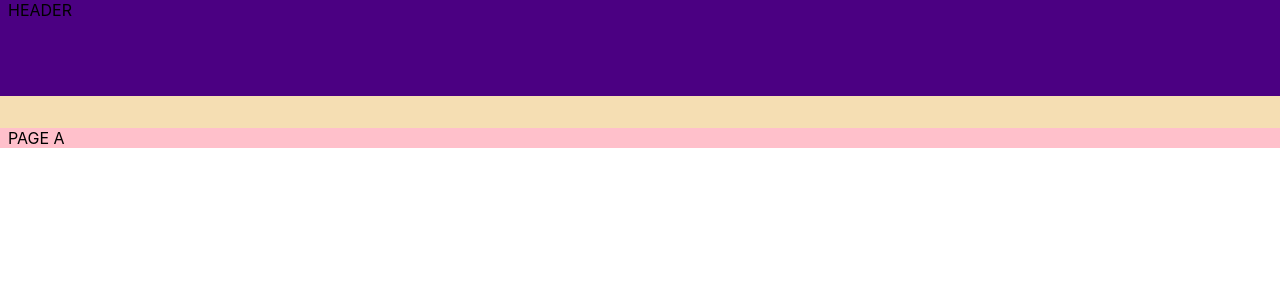
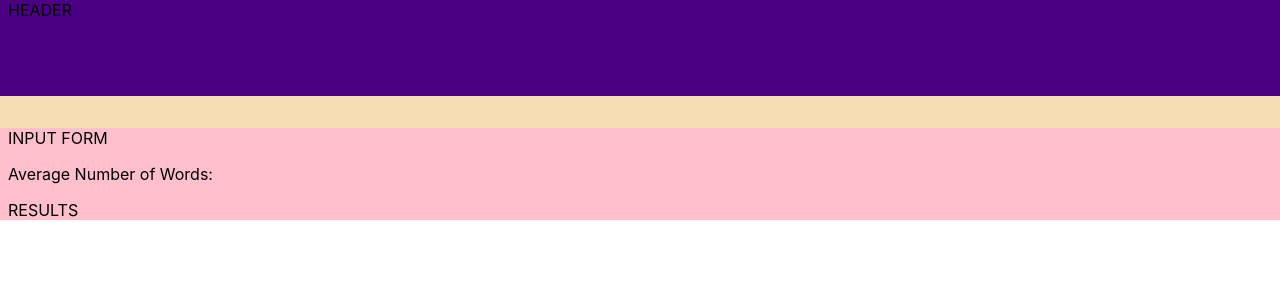
Before and after one commit to brodartec/NextJSDemoApp, a Next.js app: page /PageA in a window 1280 px wide. Shown: the top 300 px of the page. Built offline with nearby package versions, Linux system fonts and the light colour scheme.

Commit message:
Add skeleton for PageA

```diff
--- /dev/null
+++ b/components/wordAverager/WordAverager.tsx
@@ -0,0 +1,11 @@
+const WordAverager = () => {
+  return (
+    <>
+      <form>INPUT FORM</form>
+      <p>Average Number of Words: </p>
+      <div>RESULTS</div>
+    </>
+  )
+};
+
+export default WordAverager;
--- /dev/null
+++ b/components/wordAverager/index.ts
@@ -0,0 +1 @@
+export { default as WordAverager } from "./WordAverager";
--- a/pages/PageA.tsx
+++ b/pages/PageA.tsx
@@ -1,6 +1,7 @@
 import type { NextPage } from "next";
+import { WordAverager } from "../components/wordAverager";
 const PageA: NextPage = () => {
-  return <div>PAGE A</div>;
+  return <WordAverager />;
 };
 
 export default PageA;
```
Also changed, not shown: components/wordAverager/WordAverager.module.css (added).
